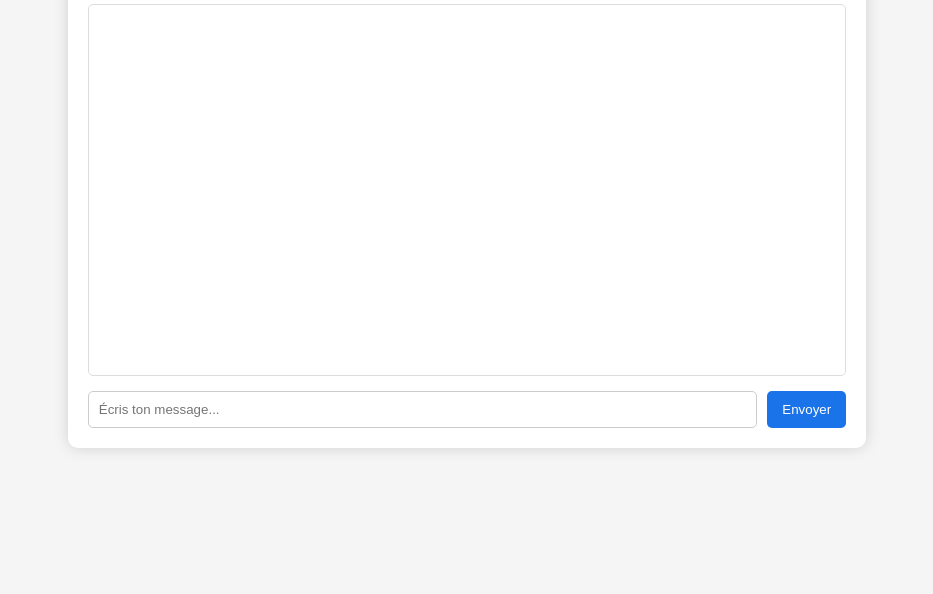
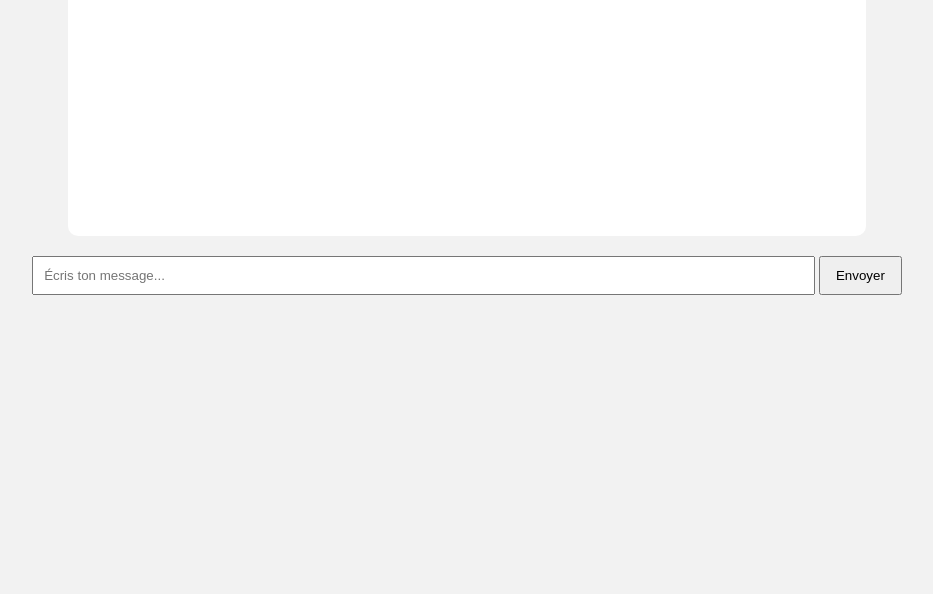
Before and after one commit to Fpied/chatbot, a plain HTML site: page index.html in a window 1280 px wide. Shown: the part 222-816 px from the top of the page, without its empty margins (173-1106 px from the left). Drawn offline with Linux system fonts and the light colour scheme.

Commit message:
Update index.html
encore du changment

```diff
--- a/index.html
+++ b/index.html
@@ -2,116 +2,43 @@
 <html lang="fr">
 <head>
 <meta charset="UTF-8">
-<title>Chatbot Zen Automations</title>
+<title>ZenBot Chat</title>
 <style>
-body {
-    font-family: Arial, sans-serif;
-    background: #f5f5f5;
-    display: flex;
-    justify-content: center;
-    align-items: center;
-    height: 100vh;
-}
-
-#chat-container {
-    width: 60%;
-    max-width: 800px;
-    background: #fff;
-    border-radius: 10px;
-    padding: 20px;
-    box-shadow: 0 0 15px rgba(0,0,0,0.15);
-}
-
-#messages {
-    height: 350px;
-    overflow-y: auto;
-    border: 1px solid #ddd;
-    padding: 10px;
-    border-radius: 5px;
-    margin-bottom: 15px;
-}
-
-.message {
-    margin: 8px 0;
-}
-
-.you {
-    font-weight: bold;
-    color: #1a73e8;
-}
-
-.bot {
-    font-weight: bold;
-    color: #0a923b;
-}
-
-#input-area {
-    display: flex;
-}
-
-input {
-    flex: 1;
-    padding: 10px;
-    border-radius: 5px;
-    border: 1px solid #ccc;
-}
-
-button {
-    padding: 10px 15px;
-    margin-left: 10px;
-    border: none;
-    background: #1a73e8;
-    color: white;
-    border-radius: 5px;
-    cursor: pointer;
-}
-
-button:hover {
-    background: #155bb5;
-}
+body { font-family: Arial, sans-serif; background:#f2f2f2; text-align:center }
+#chatbox { width: 60%; margin:20px auto; background:white; padding:20px; border-radius:10px; height:350px; overflow-y:auto; text-align:left; }
+.message { margin: 10px 0; }
+input { width:60%; padding:10px; }
+button { padding:10px 15px; }
 </style>
 </head>
+<body>
 
-<body>
-<div id="chat-container">
-    <h3>Chatbot Zen Automations 🤖</h3>
-    <div id="messages"></div>
-
-    <div id="input-area">
-        <input id="userInput" type="text" placeholder="Écris ton message..." />
-        <button onclick="sendMessage()">Envoyer</button>
-    </div>
-</div>
+<h2>Chatbot ZenBot 🤖</h2>
+<div id="chatbox"></div>
+<input type="text" id="messageInput" placeholder="Écris ton message..." />
+<button onclick="sendMessage()">Envoyer</button>
 
 <script>
 async function sendMessage() {
-    const input = document.getElementById("userInput");
-    const msg = input.value.trim();
-    if (!msg) return;
+    const msg = document.getElementById("messageInput").value;
+    if (!msg.trim()) return;
 
-    // Affiche ton message
-    document.getElementById("messages").innerHTML +=
-        `<p class="message"><span class="you">🧑 Toi :</span> ${msg}</p>`;
-    input.value = "";
+    addMessage("🧑 Toi", msg);
 
-    // Envoi au webhook Make
     const response = await fetch("https://hook.eu1.make.com/uwz2nsjo2ahj1vd8n4ko3nrhlp9t7lao", {
         method: "POST",
         headers: { "Content-Type": "application/json" },
         body: JSON.stringify({ message: msg })
     });
 
-    // Récupère la réponse
     const data = await response.json();
-    const botReply = data.response || "Oups… je n'ai pas compris 😅";
+    addMessage("🤖 ZenBot", data.reply);
+}
 
-    // Affiche la réponse
-    document.getElementById("messages").innerHTML +=
-        `<p class="message"><span class="bot">🤖 Bot :</span> ${botReply}</p>`;
-
-    // Scroll vers le bas
-    document.getElementById("messages").scrollTop =
-        document.getElementById("messages").scrollHeight;
+function addMessage(sender, text) {
+    const chatbox = document.getElementById("chatbox");
+    chatbox.innerHTML += `<div class='message'><strong>${sender} :</strong> ${text}</div>`;
+    chatbox.scrollTop = chatbox.scrollHeight;
 }
 </script>
 
```
